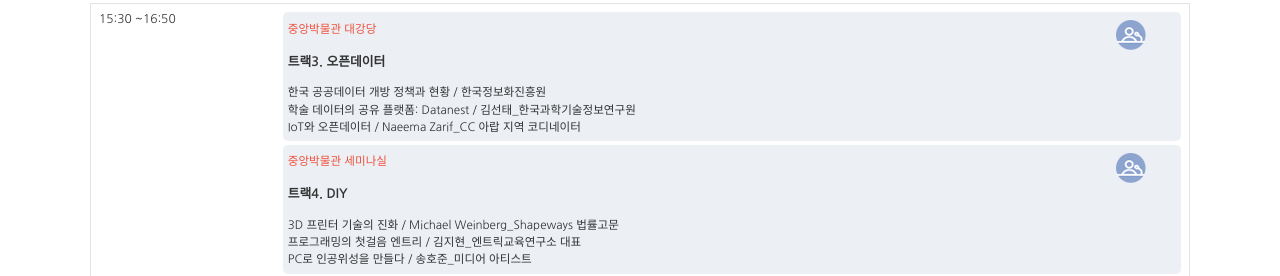
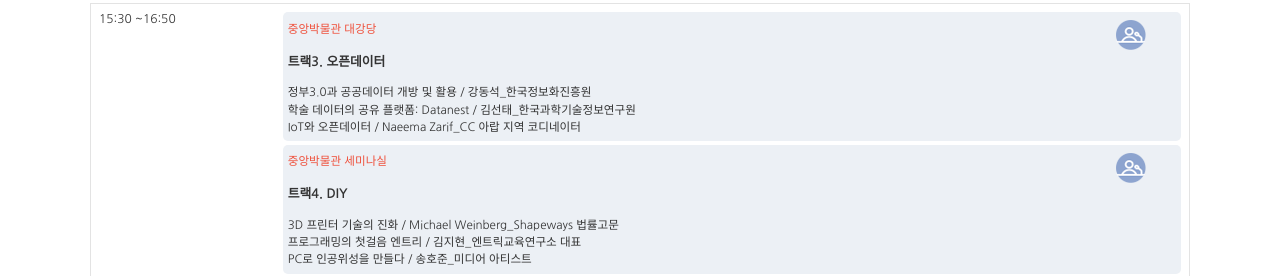
Before and after one commit to creativecommonskorea/2015-global-summit, a Jekyll site: the page built from programs_mobile.html, in a window 1280 px wide and 900 px high, scrolled down 1683 px. Shown: the part 174-450 px from the top of the window. Built offline with Jekyll 4.4.1, drawn with Linux system fonts in a browser that asks for light colours; nearby versions of some CDN libraries.

Commit message:
Update day15_programs.yml

```diff
--- a/_data/day15_programs.yml
+++ b/_data/day15_programs.yml
@@ -81,7 +81,7 @@
   sessions:
     - title: "트랙3. 오픈데이터"
       detail: >
-        한국 공공데이터 개방 정책과 현황 / 한국정보화진흥원<br>
+        정부3.0과 공공데이터 개방 및 활용 / 강동석_한국정보화진흥원<br>
         학술 데이터의 공유 플랫폼: Datanest / 김선태_한국과학기술정보연구원<br>
         IoT와 오픈데이터 / Naeema Zarif_CC 아랍 지역 코디네이터
       location: "중앙박물관 대강당"
```
